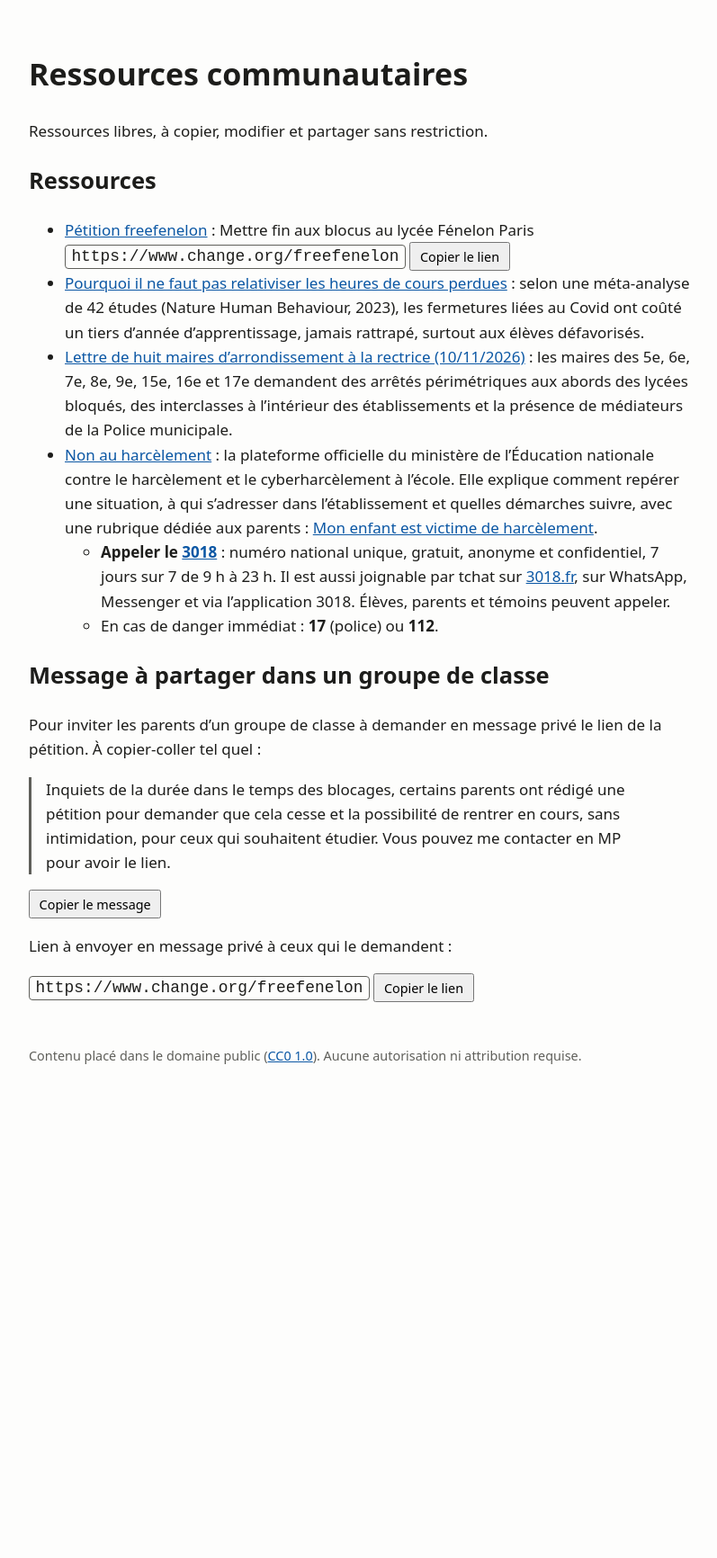
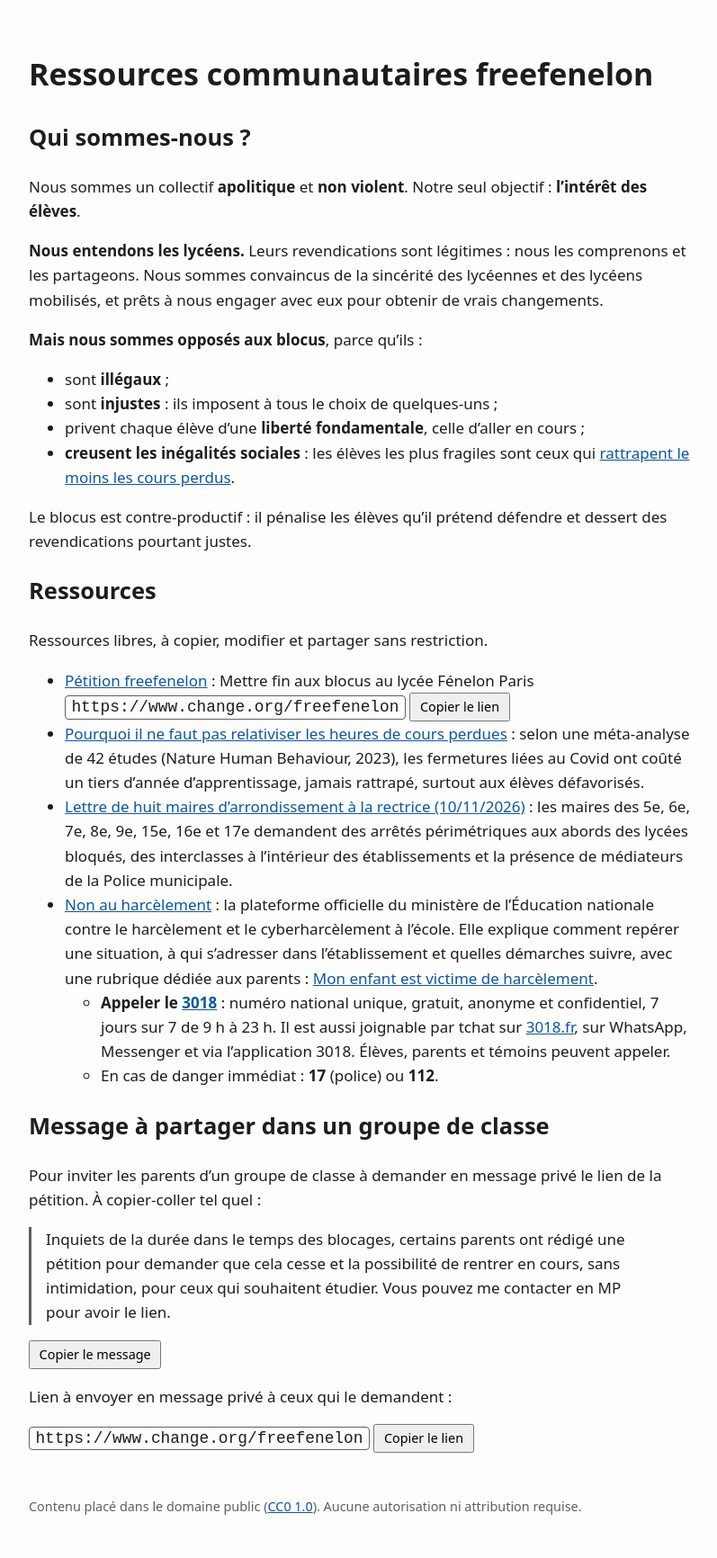
Before and after one commit to 4nf8hvwvry-collab/freefenelon, a Jekyll site: the page built from site/index.md, in a window 1280 px wide. Shown: the whole page at 90% size, without its empty margins (240-1037 px from the left). Built offline with Jekyll 4.4.1, drawn with Linux system fonts in a browser that asks for light colours; our own code applies the rules of GitHub Pages for plain Markdown files; before the commit the page ends 1232 px from its top, so only the background shows below that.

Commit message:
Accueil : présentation du collectif et de sa position
Co-Authored-By: Claude Opus 5.5 <noreply@anthropic.com>

```diff
--- a/site/_config.yml
+++ b/site/_config.yml
@@ -1,3 +1,3 @@
-title: Ressources communautaires
+title: Ressources communautaires freefenelon
 lang: fr
 markdown: kramdown
--- a/site/index.md
+++ b/site/index.md
@@ -2,11 +2,26 @@
 layout: default
 ---
 
-# Ressources communautaires
+# Ressources communautaires freefenelon
+
+## Qui sommes-nous ?
+
+Nous sommes un collectif **apolitique** et **non violent**. Notre seul objectif : **l'intérêt des élèves**.
+
+**Nous entendons les lycéens.** Leurs revendications sont légitimes : nous les comprenons et les partageons. Nous sommes convaincus de la sincérité des lycéennes et des lycéens mobilisés, et prêts à nous engager avec eux pour obtenir de vrais changements.
+
+**Mais nous sommes opposés aux blocus**, parce qu'ils :
+
+- sont **illégaux** ;
+- sont **injustes** : ils imposent à tous le choix de quelques-uns ;
+- privent chaque élève d'une **liberté fondamentale**, celle d'aller en cours ;
+- **creusent les inégalités sociales** : les élèves les plus fragiles sont ceux qui [rattrapent le moins les cours perdus](heures-de-cours-perdues.html).
+
+Le blocus est contre-productif : il pénalise les élèves qu'il prétend défendre et dessert des revendications pourtant justes.
+
+## Ressources
 
 Ressources libres, à copier, modifier et partager sans restriction.
-
-## Ressources
 
 - [Pétition freefenelon](https://www.change.org/freefenelon) : Mettre fin aux blocus au lycée Fénelon Paris
   <span class="copie"><code id="url-petition">https://www.change.org/freefenelon</code> <button type="button" data-copie="url-petition">Copier le lien</button></span>
```
